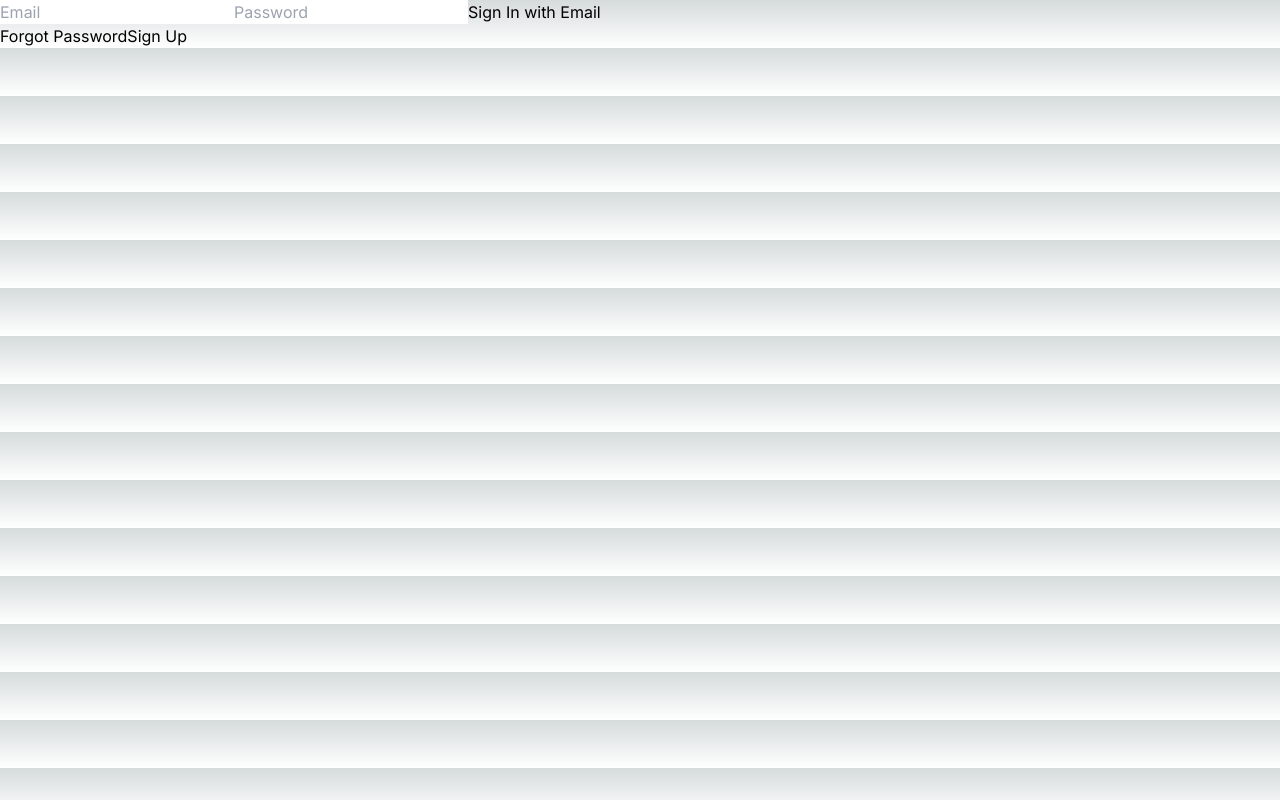
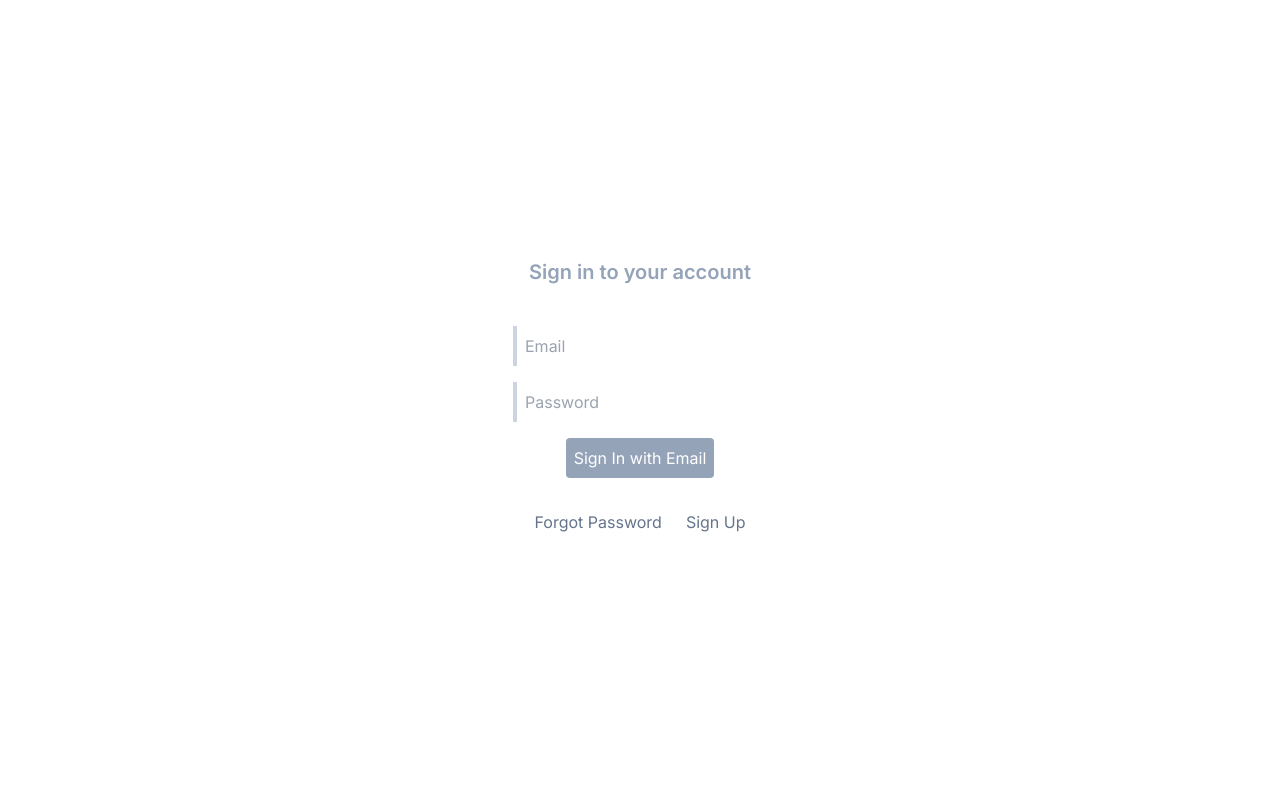
Before and after one commit to afern140/Diamond-Valley-Cattery-Website, a Next.js app: page /login in a window 1280 px wide. Built offline with nearby package versions, Linux system fonts and the light colour scheme; no server answers.

Commit message:
style(login)

```diff
--- a/app/login/page.js
+++ b/app/login/page.js
@@ -27,24 +27,27 @@ function handleEmailPasswordSignIn(e){
 }
 
  return(
-    <div>
+    <div className="bg-white min-h-screen flex items-center justify-center">
         {!user &&
+        <div dir="ltr" className="text-center">
+          <p className="text-xl text-slate-400 font-semibold mb-10">Sign in to your account</p>
+          <form onSubmit={handleEmailPasswordSignIn} className="mb-8 flex flex-col items-center">
+            <input type="email" value={email} className="text-black border-s-4 border-slate-300 p-2 mb-4" onChange={(e) => setEmail(e.target.value)} placeholder="Email" required />
+            <input type="password" value={password} className="text-black border-s-4 border-slate-300 p-2 mb-4" onChange={(e) => setPassword(e.target.value)} placeholder="Password" required />
+            <button type="submit" className="bg-slate-400 active:bg-slate-600 rounded text-white p-2">Sign In with Email</button>
+        </form>
         <div>
-            <form onSubmit={handleEmailPasswordSignIn}>
-                <input type="email" value={email} className="text-black" onChange={(e) => setEmail(e.target.value)} placeholder="Email" required />
-                <input type="password" value={password} className="text-black" onChange={(e) => setPassword(e.target.value)} placeholder="Password" required />
-                <button type="submit">Sign In with Email</button>
-            </form>
-            <button onClick={() => auth.sendPasswordResetEmail(email)}>Forgot Password</button>
-            <Link href='login/signup'>Sign Up</Link>
+          <button onClick={() => auth.sendPasswordResetEmail(email)} className="text-slate-500 mb-2">Forgot Password</button>
+          <Link href='login/signup' className="text-slate-500  ml-6">Sign Up</Link>
         </div>
+      </div>
         }
         {user && (
-        <div>
+        <div className="text-center">
             <p>
             Welcome, {user.displayName} ({user.email})
             </p>
-            <button onClick={handleSignOut}>Sign Out</button>
+            <button onClick={handleSignOut} className="bg-slate-500 text-white p-2">Sign Out</button>
             <br/>
         </div>
         )}
```
